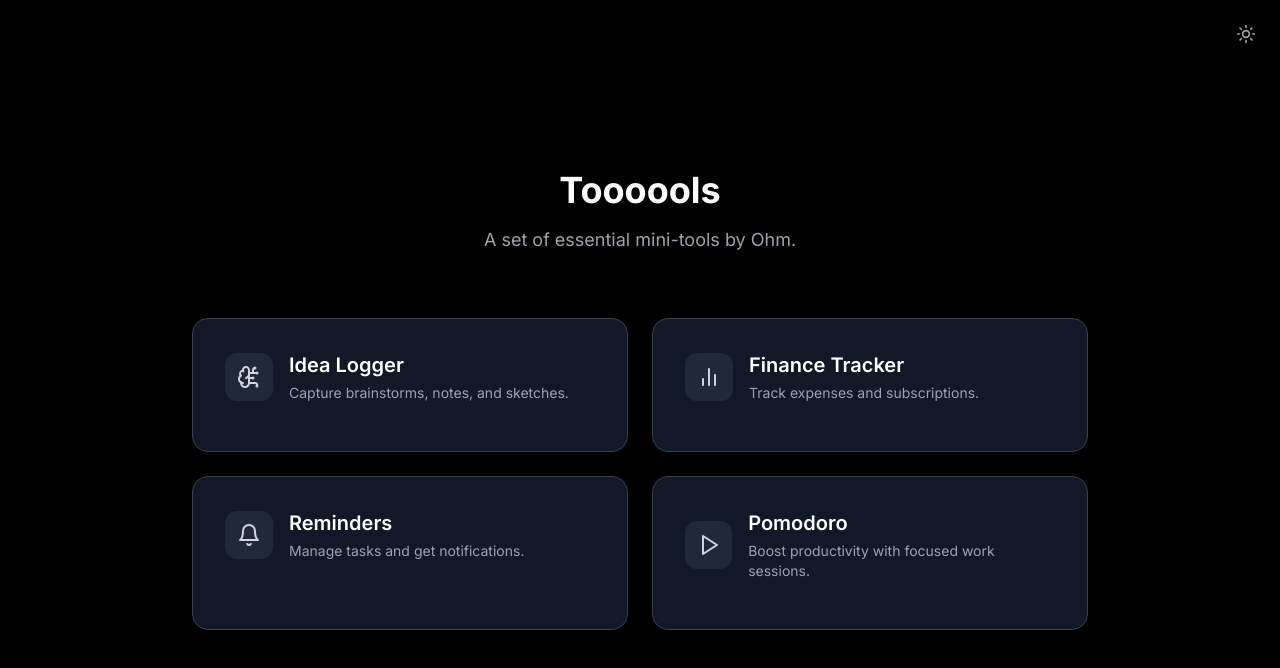
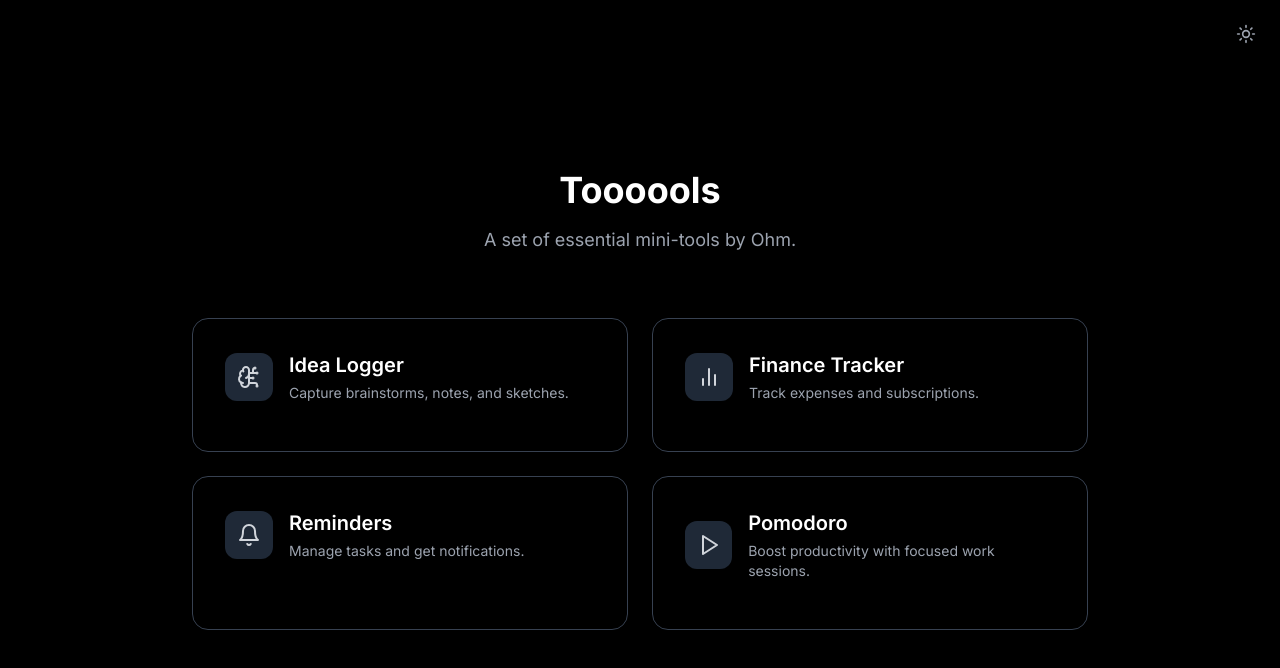
Before and after one commit to howwohmm/artgonic-nexus, a React (Vite) app: page / in a window 1280 px wide. Shown: the top 668 px of the page. Built offline with nearby package versions, Linux system fonts and the light colour scheme.

Commit message:
Fix: Resolve UI inconsistencies
The application's background was not completely black, and the Inter font was not being applied correctly. This commit addresses these issues by ensuring the background is fully black and that the Inter font is loaded and applied as per the design specifications.

```diff
--- a/index.html
+++ b/index.html
@@ -1,3 +1,4 @@
+
 <!DOCTYPE html>
 <html lang="en">
   <head>
@@ -15,6 +16,10 @@
     <meta name="twitter:card" content="summary_large_image" />
     <meta name="twitter:site" content="@lovable_dev" />
     <meta name="twitter:image" content="https://lovable.dev/opengraph-image-p98pqg.png" />
+
+    <link rel="preconnect" href="https://fonts.googleapis.com">
+    <link rel="preconnect" href="https://fonts.gstatic.com" crossorigin>
+    <link href="https://fonts.googleapis.com/css2?family=Inter:wght@400;500;600;700&display=swap" rel="stylesheet">
   </head>
 
   <body>
--- a/src/pages/Index.tsx
+++ b/src/pages/Index.tsx
@@ -1,21 +1,5 @@
 import React, { useState, useEffect } from 'react';
 import { FilePlus, BarChart2, Bell, BrainCircuit, X, Play, Pause, RotateCcw, Sun, Moon, Trash2 } from 'lucide-react';
-
-// Font Loader Component
-const FontLoader = () => {
-  useEffect(() => {
-    const link = document.createElement('link');
-    link.href = 'https://fonts.googleapis.com/css2?family=Inter:wght@400;500;600;700&display=swap';
-    link.rel = 'stylesheet';
-    document.head.appendChild(link);
-    return () => {
-      if (document.head.contains(link)) {
-        document.head.removeChild(link);
-      }
-    };
-  }, []);
-  return null;
-};
 
 // Dashboard Component
 const Dashboard = ({
@@ -42,7 +26,7 @@ const ToolCard = ({
   onOpen
 }) => {
   const Icon = tool.icon;
-  return <div onClick={onOpen} className="group bg-white dark:bg-gray-900 border border-gray-200 dark:border-gray-700 rounded-2xl p-8 cursor-pointer transition-all duration-200 hover:border-gray-300 dark:hover:border-gray-600 hover:shadow-sm">
+  return <div onClick={onOpen} className="group bg-white dark:bg-black border border-gray-200 dark:border-gray-700 rounded-2xl p-8 cursor-pointer transition-all duration-200 hover:border-gray-300 dark:hover:border-gray-600 hover:shadow-sm">
       <div className="flex items-center mb-4">
         <div className="w-12 h-12 bg-gray-100 dark:bg-gray-800 rounded-xl flex items-center justify-center mr-4 group-hover:bg-gray-200 dark:group-hover:bg-gray-700 transition-colors">
           <Icon size={24} className="text-gray-700 dark:text-gray-300" />
@@ -106,7 +90,7 @@ const IdeasTool = () => {
     }
   };
   return <div className="space-y-8">
-      <div className="bg-white dark:bg-gray-900 border border-gray-200 dark:border-gray-700 rounded-2xl p-6">
+      <div className="bg-white dark:bg-black border border-gray-200 dark:border-gray-700 rounded-2xl p-6">
         <h2 className="text-xl font-semibold mb-4 text-gray-900 dark:text-white">
           Capture New Idea
         </h2>
@@ -118,7 +102,7 @@ const IdeasTool = () => {
         </div>
       </div>
 
-      {ideas.length > 0 && <div className="bg-white dark:bg-gray-900 border border-gray-200 dark:border-gray-700 rounded-2xl p-6">
+      {ideas.length > 0 && <div className="bg-white dark:bg-black border border-gray-200 dark:border-gray-700 rounded-2xl p-6">
           <h2 className="text-xl font-semibold mb-4 text-gray-900 dark:text-white">
             Your Ideas ({ideas.length})
           </h2>
@@ -185,7 +169,7 @@ const PomodoroTool = () => {
   const currentSeconds = minutes * 60 + seconds;
   const progress = (totalSeconds - currentSeconds) / totalSeconds * 100;
   return <div className="flex items-center justify-center min-h-[60vh]">
-      <div className="bg-white dark:bg-gray-900 border border-gray-200 dark:border-gray-700 rounded-2xl p-12 text-center max-w-md w-full">
+      <div className="bg-white dark:bg-black border border-gray-200 dark:border-gray-700 rounded-2xl p-12 text-center max-w-md w-full">
         <h2 className="text-2xl font-semibold mb-8 text-gray-900 dark:text-white">
           {isBreak ? 'Break Time' : 'Focus Time'}
         </h2>
@@ -278,10 +262,7 @@ const Index = () => {
   const closeTool = () => setActiveTool(null);
   const ActiveToolComponent = tools.find(t => t.id === activeTool)?.component;
   return <>
-      <FontLoader />
-      <div style={{
-      fontFamily: "'Inter', sans-serif"
-    }} className="bg-white dark:bg-black text-gray-800 dark:text-gray-200 min-h-screen transition-colors duration-300">
+      <div className="bg-white dark:bg-black text-gray-800 dark:text-gray-200 min-h-screen transition-colors duration-300">
         {/* Theme toggle - only show when NOT in a tool view */}
         {!activeTool && <header className="fixed top-0 right-0 p-4 z-50">
             <button onClick={toggleTheme} className="p-2 rounded-full text-gray-500 dark:text-gray-400 hover:bg-gray-100 dark:hover:bg-gray-800 transition-colors">
--- a/tailwind.config.ts
+++ b/tailwind.config.ts
@@ -1,3 +1,4 @@
+
 import type { Config } from "tailwindcss";
 
 export default {
@@ -18,6 +19,9 @@ export default {
 			}
 		},
 		extend: {
+			fontFamily: {
+				sans: ['Inter', 'system-ui', 'sans-serif'],
+			},
 			colors: {
 				border: 'hsl(var(--border))',
 				input: 'hsl(var(--input))',
```
